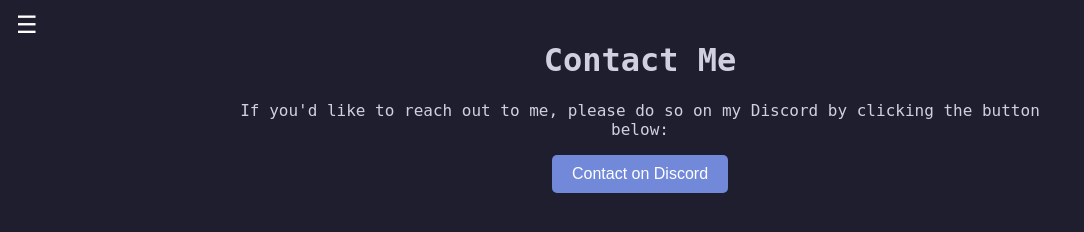
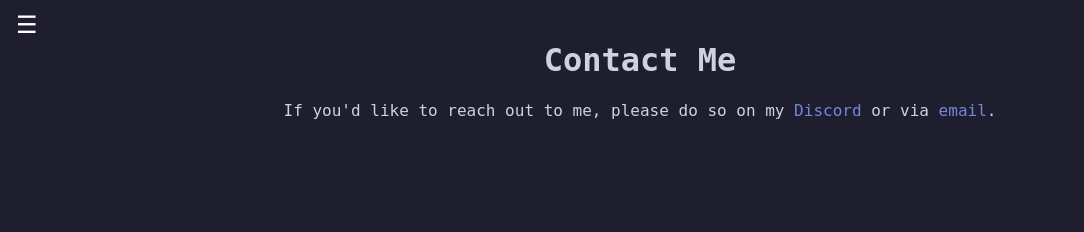
Before and after one commit to itzctrl/ItzCtrl.com, a plain HTML site: page public_html/contact.html in a window 1280 px wide. Shown: the whole page, without its empty margins (0-1084 px from the left). Drawn offline with Linux system fonts and the light colour scheme.

Commit message:
Add files via upload

```diff
--- a/public_html/contact.html
+++ b/public_html/contact.html
@@ -20,8 +20,7 @@
 
     <div class='content'>
         <h1>Contact Me</h1>
-        <p>If you'd like to reach out to me, please do so on my Discord by clicking the button below:</p>
-        <button class="discord-button" onclick="window.open('https://discord.com/users/671385322109534236', '_blank')">Contact on Discord</button>
+        <p>If you'd like to reach out to me, please do so on my <a href="https://discord.com/users/671385322109534236" target="_blank">Discord</a> or via <a href="mailto:ctrl@itzctrl.com">email</a>.</p>
     </div>
 
     <script src="script.js"></script>
```
